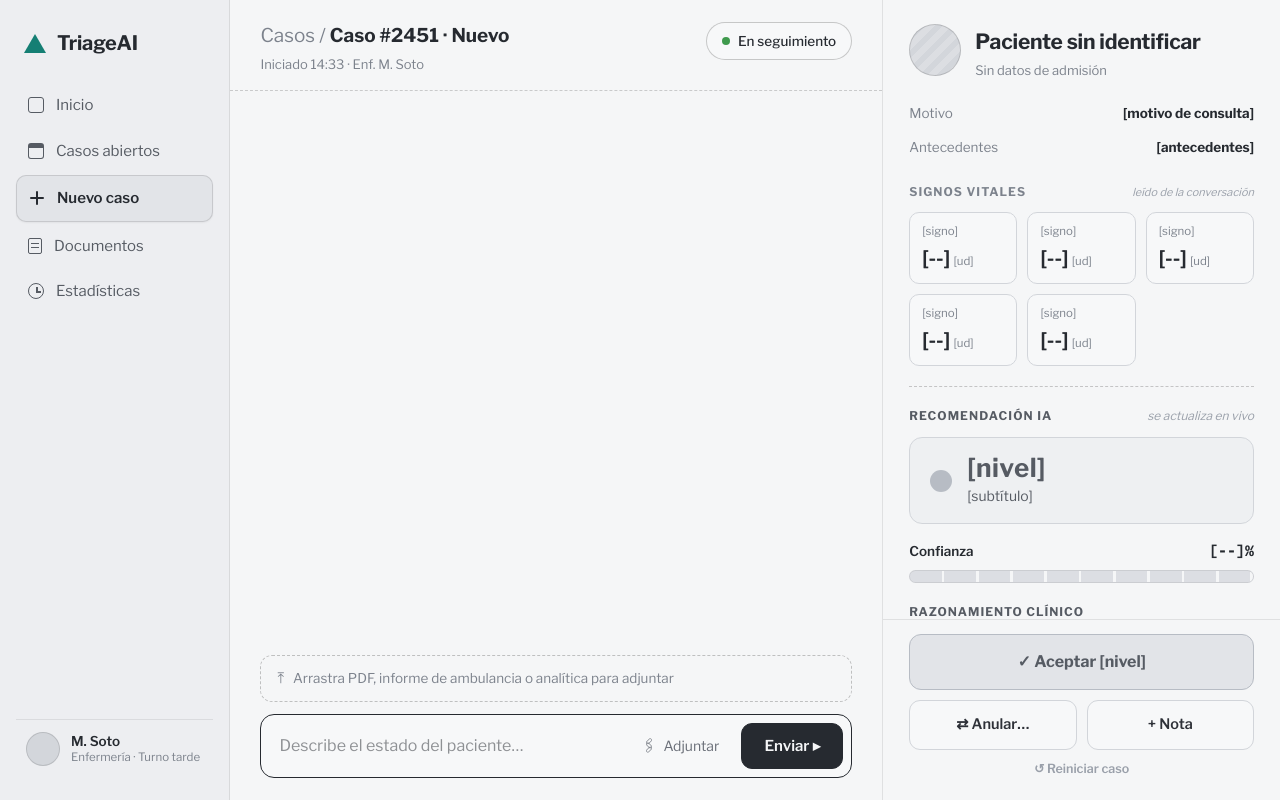
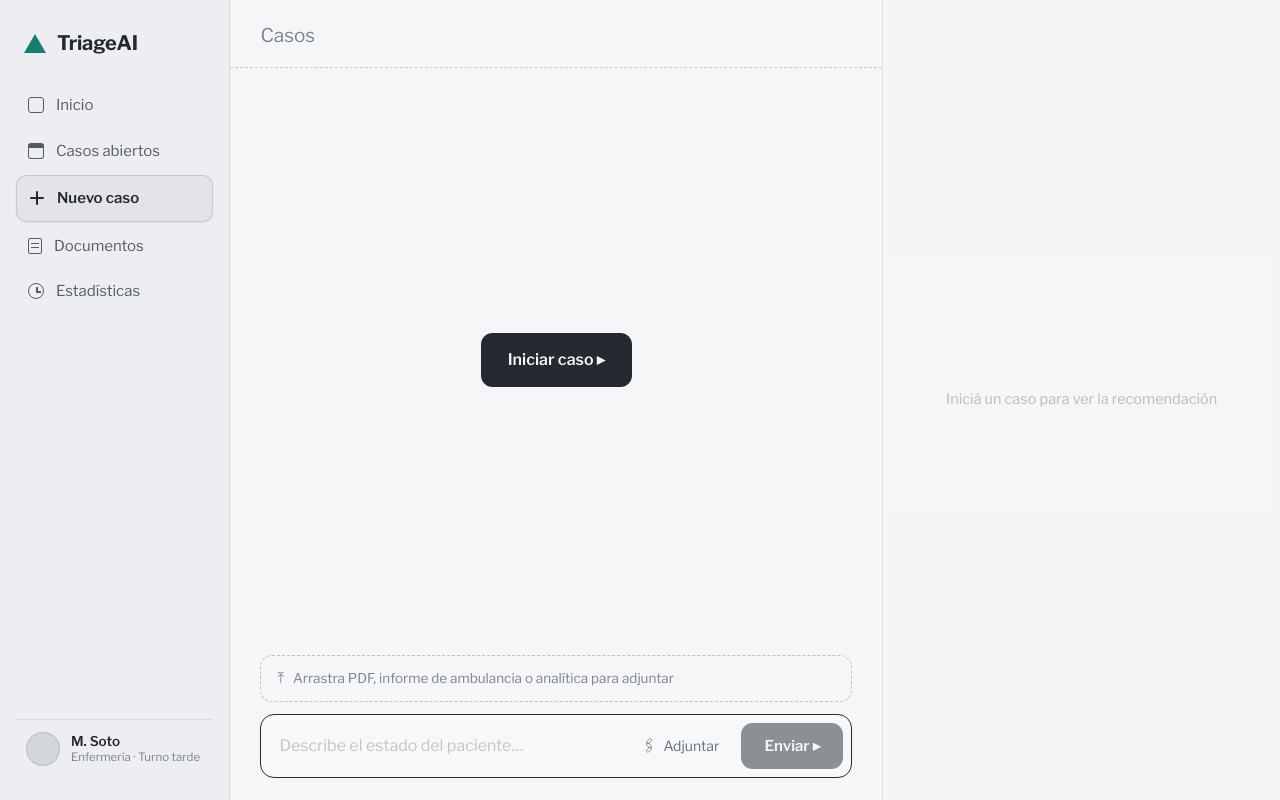
Before and after one commit to fedemaximovicz/triage, a Next.js app: page / in a window 1280 px wide. Built offline with nearby package versions, Linux system fonts and the light colour scheme.

Commit message:
el caso no existe hasta que se lo inicie

```diff
--- a/src/components/CaseView.tsx
+++ b/src/components/CaseView.tsx
@@ -1,6 +1,6 @@
 "use client";
 
-import { useState } from "react";
+import { useRef, useState } from "react";
 import Chat from "@/components/Chat";
 import RecommendationPanel from "@/components/RecommendationPanel";
 
@@ -26,13 +26,29 @@ export type Recommendation = {
   proximosPasos?: string[];
 };
 
+// A case's identity: the fact both Chat's header/composer and the panel's
+// empty state read to know whether a case is open (ticket 10). `null` means
+// no case, matching the app's opening state (ADR 0006).
+export type Case = { number: number; startedAt: Date };
+
+// In-memory counter, deliberately reset on reload (ADR 0006) — the real
+// number comes from a database row id once one exists.
+const FIRST_CASE_NUMBER = 2451;
+
 export default function CaseView() {
   const [recommendation, setRecommendation] = useState<Recommendation | null>(null);
+  const [activeCase, setActiveCase] = useState<Case | null>(null);
+  const nextCaseNumber = useRef(FIRST_CASE_NUMBER);
+
+  const startCase = () => {
+    setActiveCase({ number: nextCaseNumber.current, startedAt: new Date() });
+    nextCaseNumber.current += 1;
+  };
 
   return (
     <>
-      <Chat onRecommendation={setRecommendation} />
-      <RecommendationPanel recommendation={recommendation} />
+      <Chat case={activeCase} onStartCase={startCase} onRecommendation={setRecommendation} />
+      <RecommendationPanel recommendation={recommendation} hasCase={activeCase !== null} />
     </>
   );
 }
--- a/src/components/Chat.tsx
+++ b/src/components/Chat.tsx
@@ -2,7 +2,7 @@
 
 import { useEffect, useState } from "react";
 import { chat, resetChatEngine } from "@/app/actions";
-import type { Recommendation } from "@/components/CaseView";
+import type { Case, Recommendation } from "@/components/CaseView";
 
 // Center column — conversation. Ported from docs/reference/mockup-nuevo-caso.html
 // (ticket 02). Each successful chat() call hands its recommendation up to
@@ -12,14 +12,23 @@ import type { Recommendation } from "@/components/CaseView";
 
 type Message = { kind: "nurse" | "ai"; text: string };
 
+function formatTime(date: Date): string {
+  return `${String(date.getHours()).padStart(2, "0")}:${String(date.getMinutes()).padStart(2, "0")}`;
+}
+
 export default function Chat({
+  case: activeCase,
+  onStartCase,
   onRecommendation,
 }: {
+  case: Case | null;
+  onStartCase: () => void;
   onRecommendation: (recommendation: Recommendation | null) => void;
 }) {
   const [messages, setMessages] = useState<Message[]>([]);
   const [input, setInput] = useState("");
   const [analyzing, setAnalyzing] = useState(false);
+  const composerDisabled = analyzing || !activeCase;
 
   // A reload resets this component's state but not the server's module-level
   // chat engine (ticket 07) — reset it explicitly so the model's memory can't
@@ -30,7 +39,7 @@ export default function Chat({
 
   const handleSend = async () => {
     const text = input.trim();
-    if (!text || analyzing) return;
+    if (!text || composerDisabled) return;
     setMessages((prev) => [...prev, { kind: "nurse", text }]);
     setInput("");
     setAnalyzing(true);
@@ -54,24 +63,47 @@ export default function Chat({
       <header className="flex flex-none items-start justify-between gap-4 border-b border-dashed border-black/[0.18] px-[30px] pt-[22px] pb-4">
         <div>
           <div className="text-[19px] text-[#7c828c]">
-            Casos / <span className="font-bold text-[#262a30]">Caso #2451 · Nuevo</span>
+            Casos
+            {activeCase && (
+              <>
+                {" / "}
+                <span className="font-bold text-[#262a30]">Caso #{activeCase.number}</span>
+              </>
+            )}
           </div>
-          <div className="mt-1 text-[13px] text-[#7c828c]">Iniciado 14:33 · Enf. M. Soto</div>
+          {activeCase && (
+            <div className="mt-1 text-[13px] text-[#7c828c]">
+              Iniciado {formatTime(activeCase.startedAt)} · Enf. M. Soto
             </div>
+          )}
+        </div>
+        {activeCase && (
           <div className="flex flex-none items-center gap-2 whitespace-nowrap rounded-[22px] border border-black/20 bg-[#f7f8f9] px-[15px] py-2 text-[13.5px] font-medium">
             <span className="h-2 w-2 rounded-full bg-[#3f9a4d]" />
             En seguimiento
           </div>
+        )}
       </header>
 
       {/* Thread */}
       <div className="flex-1 overflow-y-auto px-[30px] pt-[26px] pb-3">
+        {activeCase ? (
           <div className="mx-auto flex max-w-[760px] flex-col gap-5">
             {messages.map((m, i) =>
               m.kind === "nurse" ? <NurseBubble key={i} text={m.text} /> : <AiBubble key={i} text={m.text} />,
             )}
             {analyzing && <TypingIndicator />}
           </div>
+        ) : (
+          <div className="flex h-full items-center justify-center">
+            <button
+              onClick={onStartCase}
+              className="flex items-center gap-1.5 rounded-[11px] border-[1.5px] border-[#262a30] bg-[#262a30] px-[26px] py-[14px] font-sans text-[16px] font-semibold text-[#f5f6f7] hover:bg-black"
+            >
+              Iniciar caso ▸
+            </button>
+          </div>
+        )}
       </div>
 
       {/* Composer */}
@@ -90,7 +122,7 @@ export default function Chat({
                   handleSend();
                 }
               }}
-              disabled={analyzing}
+              disabled={composerDisabled}
               placeholder="Describe el estado del paciente…"
               className="min-w-0 flex-1 border-none bg-transparent py-2 font-sans text-[16px] text-[#262a30] outline-none disabled:opacity-50"
             />
@@ -99,7 +131,7 @@ export default function Chat({
             </button>
             <button
               onClick={handleSend}
-              disabled={analyzing}
+              disabled={composerDisabled}
               className="flex items-center gap-1.5 rounded-[11px] border-[1.5px] border-[#262a30] bg-[#262a30] px-[22px] py-[11px] font-sans text-[15px] font-semibold text-[#f5f6f7] hover:bg-black disabled:cursor-not-allowed disabled:opacity-50 disabled:hover:bg-[#262a30]"
             >
               Enviar ▸
--- a/src/components/RecommendationPanel.tsx
+++ b/src/components/RecommendationPanel.tsx
@@ -105,7 +105,13 @@ function normalizeConfianza(value: number | undefined): number | null {
   return Math.round(value <= 1 ? value * 100 : value);
 }
 
-export default function RecommendationPanel({ recommendation }: { recommendation: Recommendation | null }) {
+export default function RecommendationPanel({
+  recommendation,
+  hasCase,
+}: {
+  recommendation: Recommendation | null;
+  hasCase: boolean;
+}) {
   const [levelKey, setLevelKey] = useState<ManchesterKey | null>(null);
   const [overridden, setOverridden] = useState(false);
   const [accepted, setAccepted] = useState(false);
@@ -135,6 +141,19 @@ export default function RecommendationPanel({ recommendation }: { recommendation
       clearTimeout(anularConfirmTimeout.current);
     };
   }, []);
+
+  // No case open (ticket 10): the panel dims and shows nothing but the
+  // placeholder — no reconciled data, no action buttons, same fact Chat's
+  // empty state reads from CaseView.
+  if (!hasCase) {
+    return (
+      <aside className="relative flex w-[clamp(360px,31vw,452px)] flex-none flex-col overflow-hidden bg-[#f5f6f7] opacity-50">
+        <div className="flex flex-1 items-center justify-center px-[26px] text-center text-[14.5px] text-[#7c828c]">
+          Iniciá un caso para ver la recomendación
+        </div>
+      </aside>
+    );
+  }
 
   // ADR 0005: a valid recommendation replaces every field the panel was
   // showing; a field this turn didn't supply falls back to its placeholder,
```
Also changed, not shown: 2 other files (tests, documents, lock files or other folders). Lines whose indentation alone changed are shown as unchanged.
